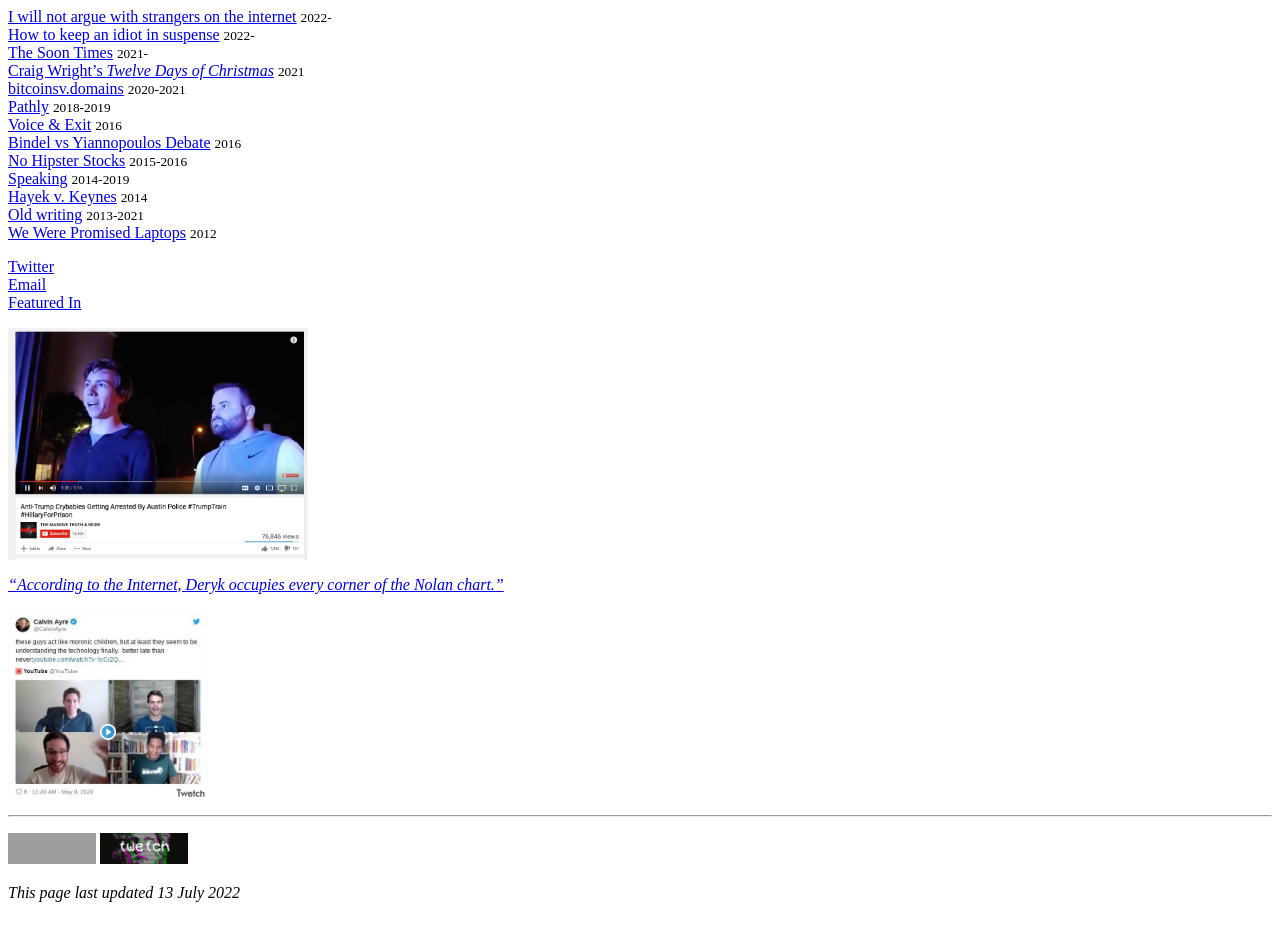
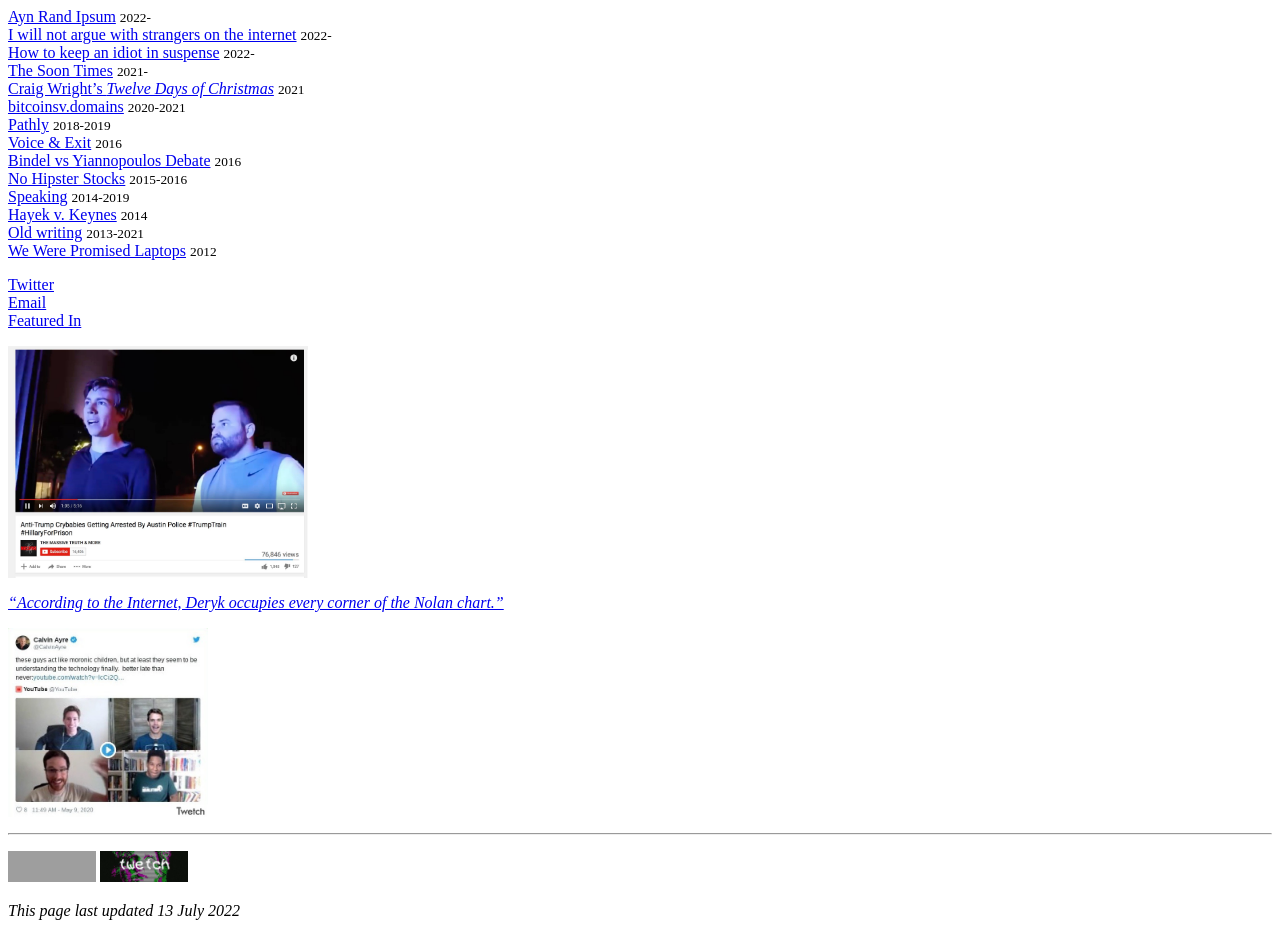
Before and after one commit to dmkgll/dmkgll, a Jekyll site: the page built from index.md, in a window 1280 px wide. Built offline with Jekyll 4.4.1, drawn with Linux system fonts in a browser that asks for light colours; grey boxes are pictures that could not be loaded.

Commit message:
Update index.md

```diff
--- a/index.md
+++ b/index.md
@@ -7,6 +7,7 @@ layout: index
     padding: 0;
 }</style>
 
+- [Ayn Rand Ipsum](/ayn-rand-ipsum) <small>2022-</small>
 - [I will not argue with strangers on the internet](/strangers) <small>2022-</small>
 - [How to keep an idiot in suspense](https://howtokeepanidiotinsuspense.com) <small>2022-</small>
 - [The Soon Times](thesoontimes.com) <small>2021-</small>
```
